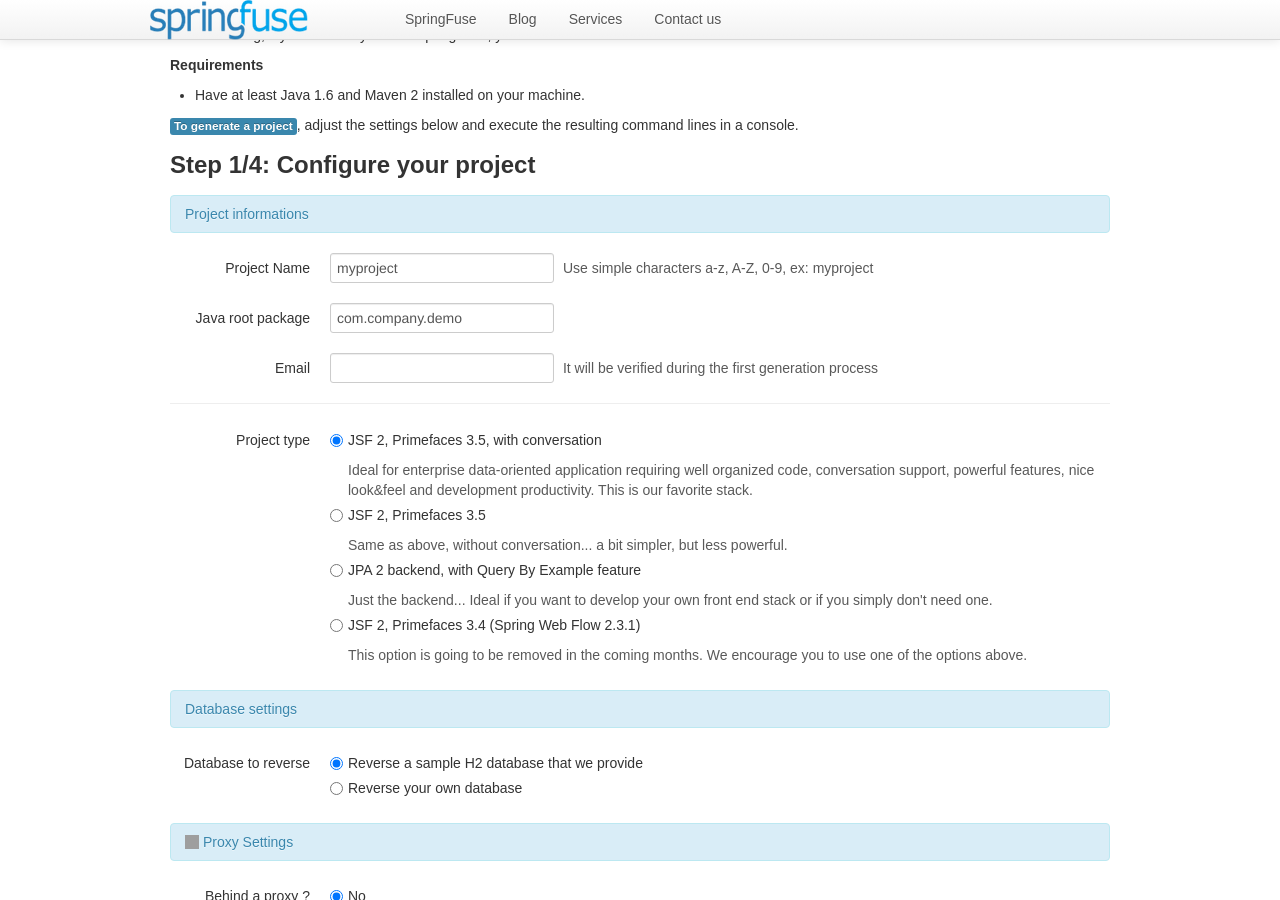
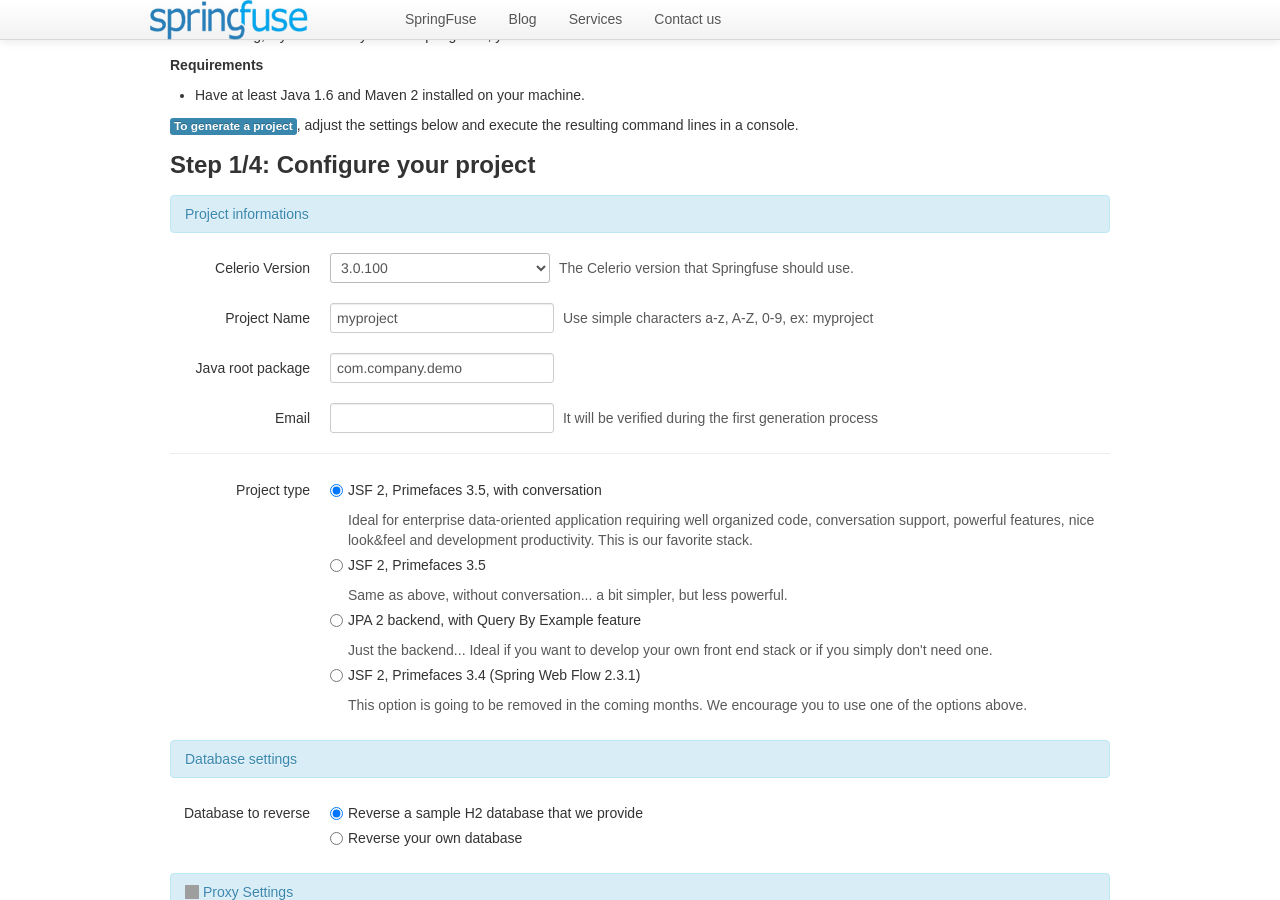
Before and after one commit to springfuse/springfuse.github.com, a Jekyll site: the page built from index.md, in a window 1280 px wide and 900 px high, scrolled down 1581 px. Built offline with Jekyll 4.4.1, drawn with Linux system fonts in a browser that asks for light colours; Markdown is read by kramdown in place of the engine named in the settings; comment, search, counter and statistics services are not loaded; grey boxes are pictures that could not be loaded.

Commit message:
celerio version is selectable

```diff
--- a/index.md
+++ b/index.md
@@ -92,6 +92,18 @@ __Requirements__
 
 <div class="alert alert-info">
 	Project informations
+</div>
+
+<!-- artifactId -->
+<div class="control-group celerioVersion">
+    <label class="control-label" for="celerioVersion">Celerio Version</label>
+    <div class="controls">
+		<select id="celerioVersion" name="celerioVersion" class="updateCommand">
+			<option value="3.0.100">3.0.100</option>
+			<option value="3.0.101-SNAPSHOT">3.0.101-SNAPSHOT</option>
+		</select>
+		<span class="help-inline">The Celerio version that Springfuse should use.</span>
+	</div>
 </div>
 
 <!-- artifactId -->
```
Also changed, not shown: other parts of index.md (+1 -1 lines).
